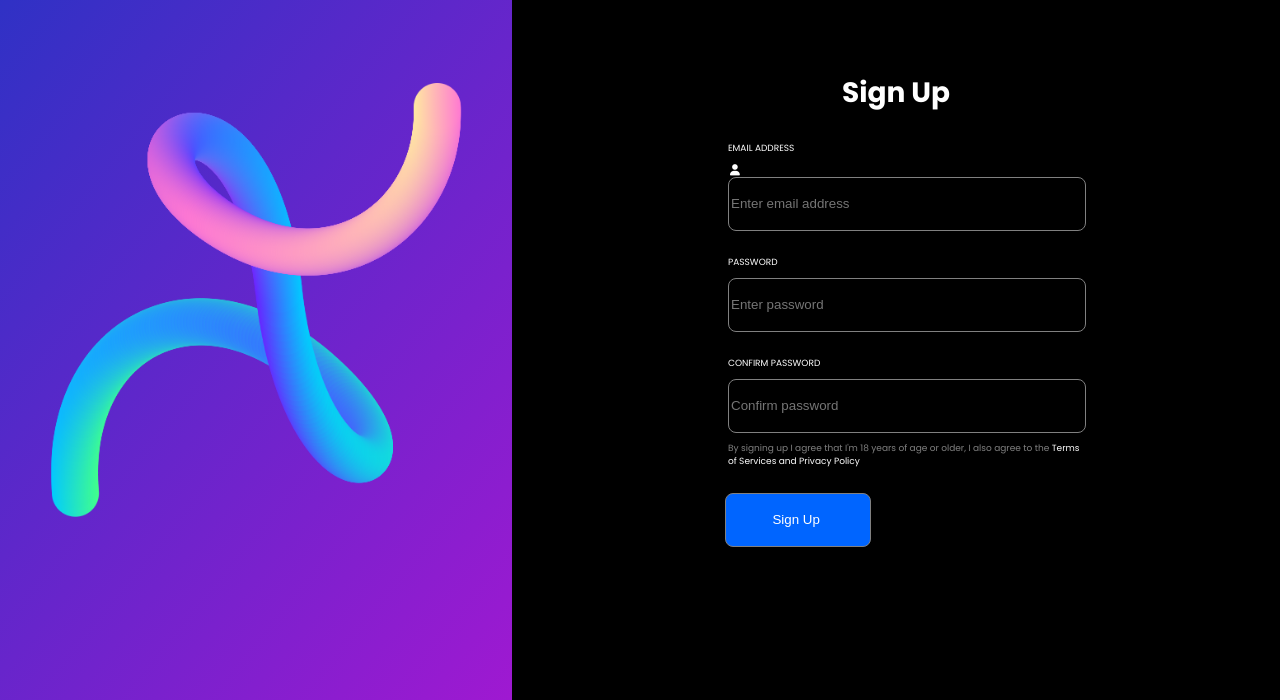
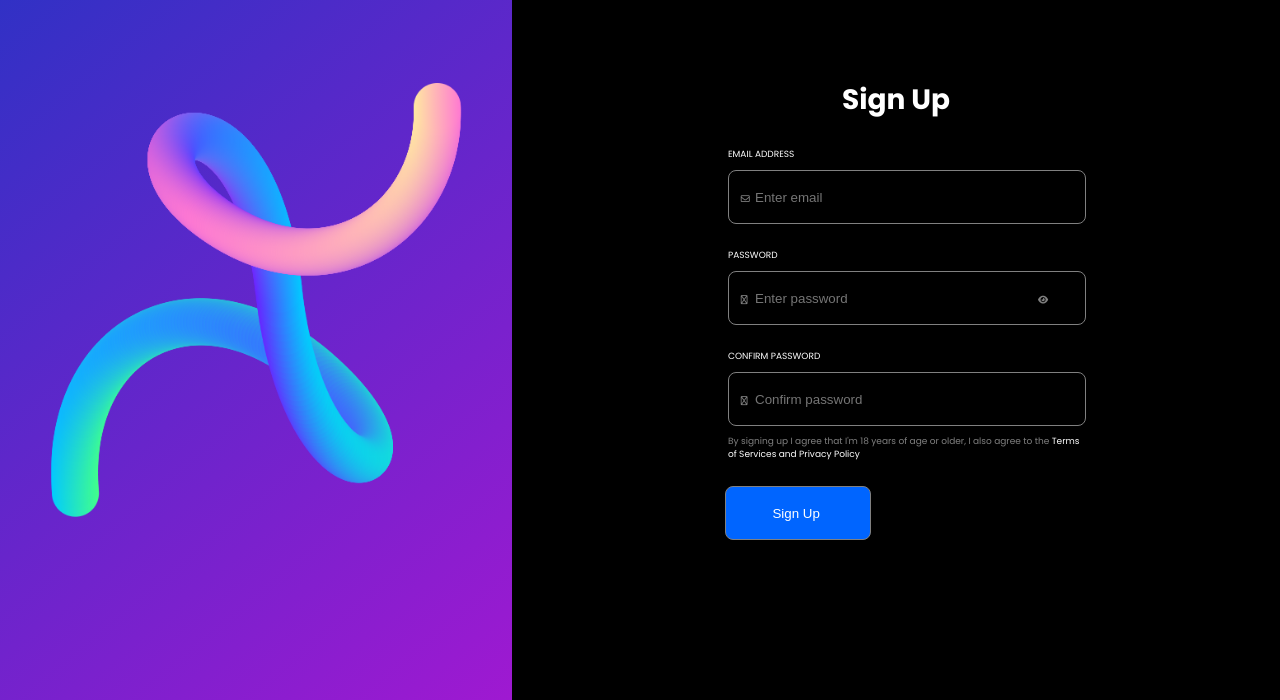
Before and after one commit to Omiebi/WebExchange, a plain HTML site: page index.html in a window 1280 px wide. Shown: the part 100-800 px from the top of the page. Drawn offline with Linux system fonts and the light colour scheme.

Commit message:
Readytoview

```diff
--- a/index.css
+++ b/index.css
@@ -16,7 +16,7 @@ body {
     display: flex;
     height: 100vh;
     flex: 0 0 40%;
-    background-image: linear-gradient(129deg, #2733C4 0%, #9F19D1 100%);
+    background-image: linear-gradient(140deg, #2733C4 0%, #9F19D1);
     position: relative;
 }
 
@@ -125,15 +125,15 @@ span {
     justify-content: right;
     text-align: right; */
 
-
-}
 .logo {
     justify-self: end;
 }
+
 .contact-form {
     color: #fff;
     align-self: center;
 }
+
 input {
     background: transparent;
     position: relative;
@@ -141,6 +141,7 @@ input {
     border-radius: 8px;
     height: 50px;
 }
+
 .email-form {
     color: #fff;
     border-color: #808080;
@@ -149,13 +150,21 @@ input {
     font-size: 9px;
     margin-bottom: 1rem;
     width: 100%;
+    position: relative;
+    /* text-indent: 3rem; */
 }
+
+.email-form .fa-regular {
+    text-indent: 3rem;
+}
+
 .login1 {
     color: #fff;
     position: absolute;
     top: 1rem;
     right: 1rem;
 }
+
 .btn-btn {
     margin-left: 5px;
     color: #ffffff;
@@ -163,17 +172,61 @@ input {
     background-color: #0065FF;
     text-align: center;
 }
+
 .signup {
     color: #808080;
 }
+
 .span1 {
     color: #0065FF;
 }
+
 .input-field {
     width: 100%;
     padding: 10px;
     text-align: center;
 }
+
+.fa-regular {
+    position: absolute;
+    top: 3.4rem;
+    left: -1.7rem;
+    color: #808080;
+    /* text-indent: 2rem; */
+}
+
+
+/* .fa-light {
+    position: absolute;
+    top: 3.4rem;
+    right: 2rem; */
+
+.fa-sharp {
+    position: absolute;
+    right: 2rem;
+    bottom: -1.7rem;
+    top: 3.4rem;
+    right: 2rems;
+    color: #808080;
+}
+
+
+/* .email-word {
+    margin-left: 1rem;
+    left: 5rem;
+} */
+
+
+/* .fa-light {
+    position: absolute;
+    top: 3.4rem;
+    left: -1.7rem;
+} */
+
+.email-form input {
+    text-indent: 1.5rem;
+}
+
 
 /* .InputWithIcon input[type=text] {
      padding-left: 40px;
@@ -183,26 +236,29 @@ input {
      position: relative;
      /* bottom: 2 rem; */
 
+
 /* margin-top: -50%;
  position: bottom; */
 
-}
 
 /* .InputWithIcon i {
     position: absolute; */
 
+
 /* left: 0; */
 
+
 /* bottom: 100px; */
+
 
 /* padding: 9px 8px;
     bottom: 2rem;
     margin-top: -50%;
     margin-bottom: 100px; */
 
-}
-*/
+
 /* media query for 59em*/
+
 @media only screen and (max-width: 60em) {
     .row {
         flex-direction: column;
@@ -221,6 +277,7 @@ input {
         width: 70%;
     }
 }
+
 @media only screen and (max-width: 38em) {
     .right-container .column {
         width: 90%;
--- a/index.html
+++ b/index.html
@@ -48,20 +48,22 @@
                     </div>
 
                     <div class="email-form">
-
-                        <p>EMAIL ADDRESS</p>
-                        <i class="fa fa-user fa-lg fa-fw" aria-hidden="true"></i>
-                        <input type="text " placeholder="Enter email address ">
-
+                        <p class="email-word">EMAIL ADDRESS</p>
+                        <i class="fa-regular fa-envelope"></i>
+                        <input type="text " placeholder="Enter email ">
                     </div>
 
                     <div class="email-form ">
-                        <p>PASSWORD</p>
+                        <p class="email-word">PASSWORD</p>
+                        <i class="fa-regular fa-lock"></i>
+                        <!-- <i class="fa-sharp fa-solid fa-eye"></i> -->
                         <input type="text " placeholder="Enter password ">
+                        <i class="fa-sharp fa-solid fa-eye"></i>
                     </div>
 
-                    <div class="email-form ">
-                        <p>CONFIRM PASSWORD</p>
+                    <div class="email-form">
+                        <p class="email-word">CONFIRM PASSWORD</p>
+                        <i class="fa-regular fa-lock"></i>
                         <input type="text " placeholder="Confirm password ">
                         <p class="signup ">By signing up I agree that I'm 18 years of age or older, I also agree to the <span>Terms of Services and Privacy Policy</span></p>
                     </div>
```
Also changed, not shown: 1 other file.
